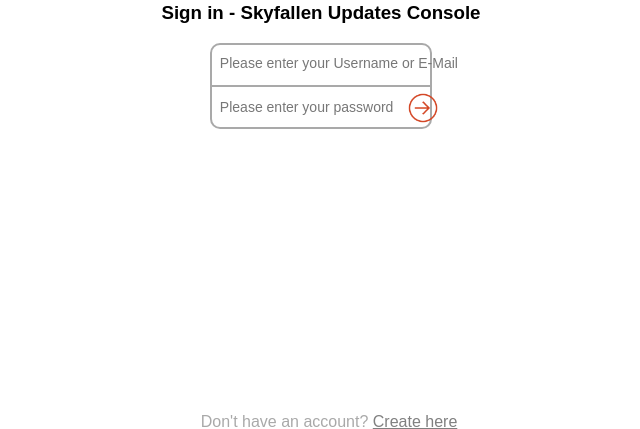
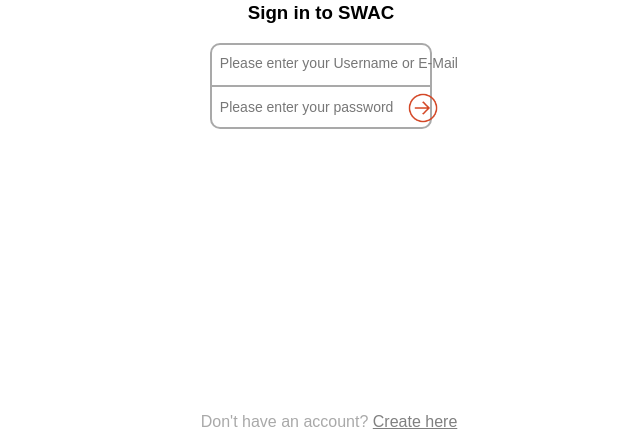
Before and after one commit to SkyfallenHQ/SkyfallenWAC, a PHP site: page /?logout=true in a window 1280 px wide. Shown: the part 353-782 px from the top of the page, without its empty margins (319-959 px from the left). Run offline with PHP 8.4, Linux system fonts and the light colour scheme; data that the repository does not hold is empty.

Commit message:
Fix a bug

```diff
--- a/index.php
+++ b/index.php
@@ -137,7 +137,7 @@ if($_GET["logout"] == "true"){
                 });
                 $(".titleo").fadeIn(1000);
                 $(".titleo").fadeOut(2000,function (){
-                    $(".titleo").html("Sign in - Skyfallen Updates Console");
+                    $(".titleo").html("Sign in to SWAC");
                 });
                 $(".titleo").fadeIn(1000);
             })
@@ -158,7 +158,7 @@ if($_GET["logout"] == "true"){
                 <img src="https://theskyfallen.company/wp-content/uploads/2020/07/IMG_0183.png" style="height: 100px;">
             </div>
             <div class="field text-center">
-                <h3 class="titleo"><?php if($_GET["action"] != "register"){ echo "Sign in  to Skyfallen Updates Console"; } else { echo "Sign up  to Skyfallen Updates Console"; } ?></h3>
+                <h3 class="titleo"><?php if($_GET["action"] != "register"){ echo "Sign in to SWAC"; } else { echo "Sign up - SWAC"; } ?></h3>
             </div>
             <div class="field">
                 <input type="text" required autocomplete="off" id="username" name="username" style="border-radius: 10px 10px 0px 0px;">
```
